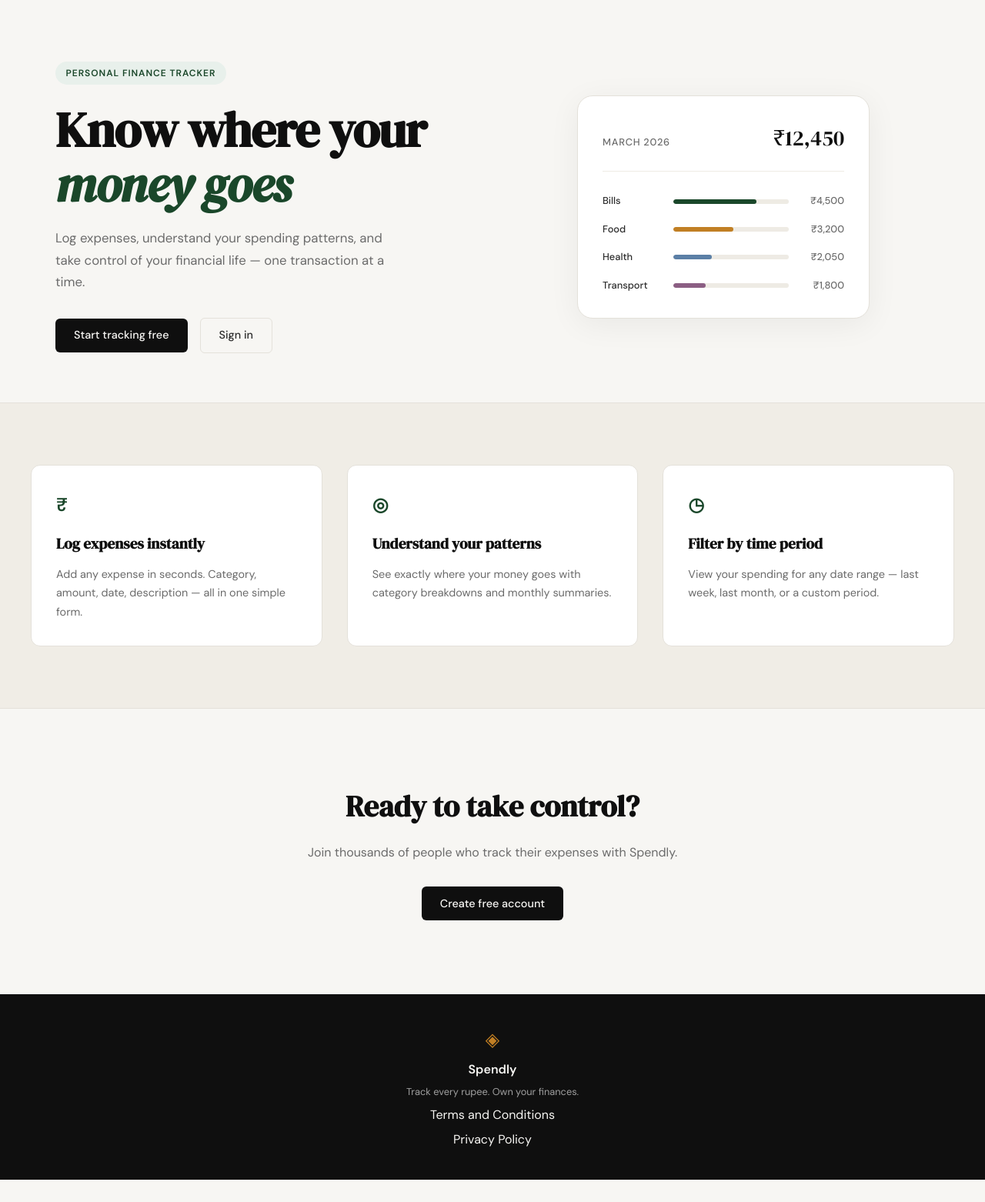
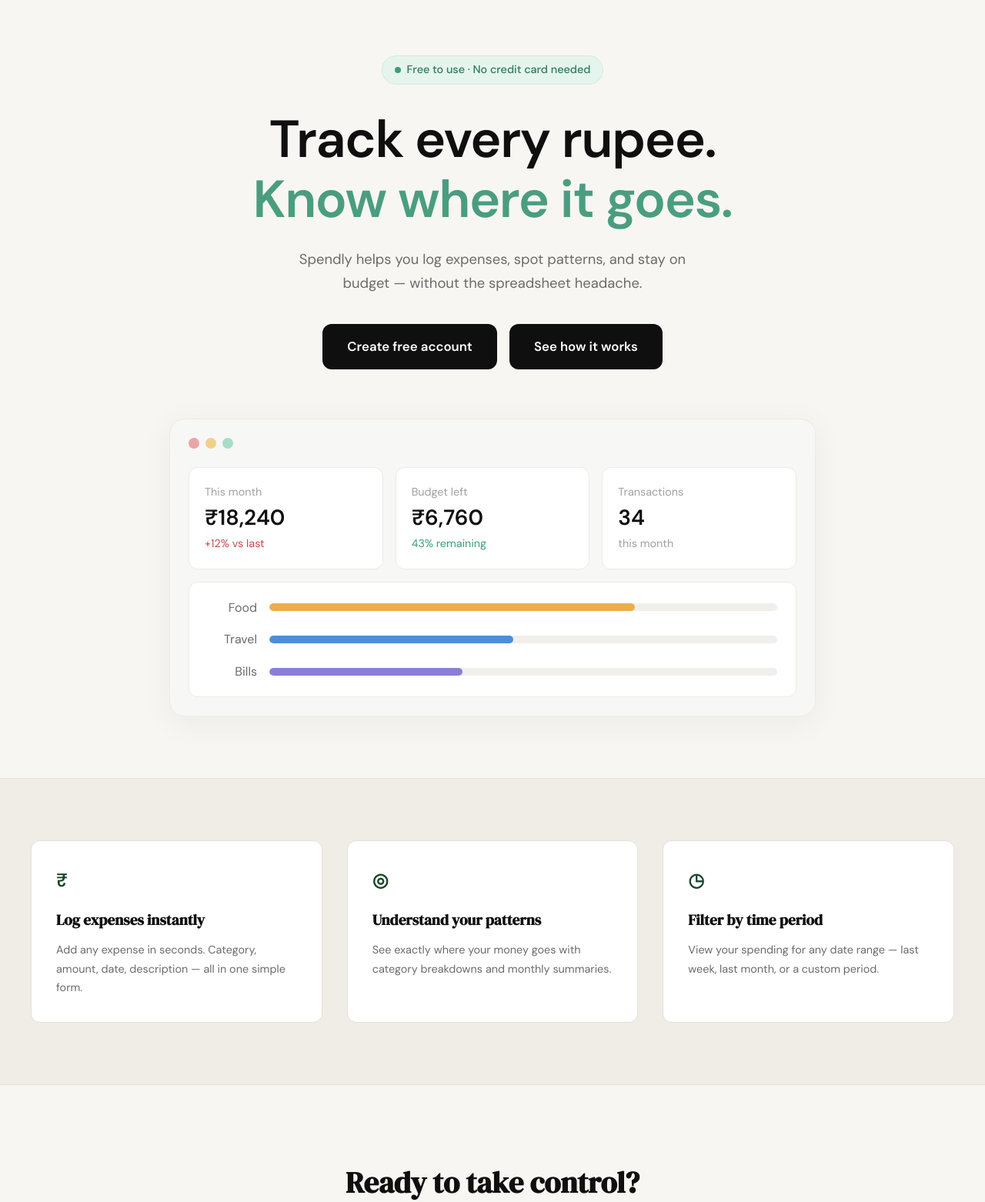
Before and after one commit to Saiemkhan8540/spendly, a Flask app: page / in a window 1280 px wide. Shown: the part 61-1623 px from the top of the page at 77% size. Before the commit the page ends 1594 px from the top, so only its background shows below. Run offline with Flask 3, Linux system fonts and the light colour scheme.

Commit message:
landing: redesign hero section to match mockup

```diff
--- a/static/css/style.css
+++ b/static/css/style.css
@@ -124,136 +124,193 @@ a { color: inherit; text-decoration: none; }
 /* ------------------------------------------------------------------ */
 
 .hero {
-    padding: 5rem 2rem 4rem;
-    display: grid;
-    grid-template-columns: 1fr 1fr;
-    gap: 4rem;
-    align-items: center;
+    padding: 4.5rem 2rem 5rem;
     max-width: var(--max-width);
+    margin: 0 auto;
+    text-align: center;
+}
+
+.hero-inner {
+    max-width: 760px;
     margin: 0 auto;
 }
 
 .hero-badge {
-    display: inline-block;
-    background: var(--accent-light);
-    color: var(--accent);
-    font-size: 0.75rem;
+    display: inline-flex;
+    align-items: center;
+    gap: 0.5rem;
+    background: #e6f4ee;
+    color: #2f7a60;
+    border: 1px solid #d3ebe0;
+    font-size: 0.9rem;
+    font-weight: 500;
+    padding: 0.4rem 1rem;
+    border-radius: 999px;
+    margin-bottom: 2rem;
+}
+
+.hero-badge-dot {
+    width: 8px;
+    height: 8px;
+    border-radius: 50%;
+    background: #3f9d7a;
+}
+
+.hero-title {
+    font-family: var(--font-body);
     font-weight: 600;
-    letter-spacing: 0.08em;
-    text-transform: uppercase;
-    padding: 0.35rem 0.85rem;
-    border-radius: 999px;
+    font-size: clamp(2.5rem, 6vw, 4.25rem);
+    line-height: 1.15;
+    letter-spacing: -0.02em;
+    color: var(--ink);
     margin-bottom: 1.5rem;
 }
 
-.hero-title {
-    font-family: var(--font-display);
-    font-size: clamp(2.5rem, 5vw, 4rem);
-    line-height: 1.1;
-    letter-spacing: -0.02em;
-    color: var(--ink);
-    margin-bottom: 1.25rem;
-}
-
 .hero-title em {
-    font-style: italic;
-    color: var(--accent);
+    font-style: normal;
+    color: #4a9d80;
 }
 
 .hero-subtitle {
-    font-size: 1.05rem;
+    font-size: 1.15rem;
     color: var(--ink-muted);
     line-height: 1.7;
-    max-width: 460px;
-    margin-bottom: 2rem;
+    max-width: 560px;
+    margin: 0 auto 2.25rem;
 }
 
 .hero-actions {
     display: flex;
     gap: 1rem;
+    justify-content: center;
     align-items: center;
+    flex-wrap: wrap;
 }
 
+.hero-btn {
+    display: inline-block;
+    background: var(--ink);
+    color: #fff;
+    padding: 1rem 2rem;
+    border-radius: var(--radius-md);
+    font-size: 1.05rem;
+    font-weight: 600;
+    transition: background 0.2s;
+}
+
+.hero-btn:hover { background: var(--accent); }
+
 /* ------------------------------------------------------------------ */
-/* Mock card (hero visual)                                             */
+/* Dashboard preview (hero visual)                                     */
 /* ------------------------------------------------------------------ */
 
 .hero-visual {
+    margin-top: 4rem;
     display: flex;
     justify-content: center;
 }
 
-.mock-card {
-    background: var(--paper-card);
-    border: 1px solid var(--border);
+.mock-window {
+    width: 100%;
+    max-width: 840px;
+    background: #f7f7f5;
+    border: 1px solid var(--border-soft);
     border-radius: var(--radius-lg);
-    padding: 2rem;
-    width: 100%;
-    max-width: 380px;
-    box-shadow: 0 8px 40px rgba(0,0,0,0.06);
+    padding: 1.5rem;
+    text-align: left;
+    box-shadow: 0 8px 40px rgba(0,0,0,0.05);
 }
 
-.mock-card-header {
+.mock-dots {
     display: flex;
-    justify-content: space-between;
-    align-items: baseline;
-    margin-bottom: 1.75rem;
-    padding-bottom: 1.25rem;
-    border-bottom: 1px solid var(--border-soft);
+    gap: 0.5rem;
+    margin-bottom: 1.5rem;
 }
 
-.mock-label {
-    font-size: 0.8rem;
-    font-weight: 500;
-    color: var(--ink-muted);
-    text-transform: uppercase;
-    letter-spacing: 0.06em;
+.mock-dot { width: 14px; height: 14px; border-radius: 50%; }
+.mock-dot-red { background: #eaa5a8; }
+.mock-dot-yellow { background: #f1d08a; }
+.mock-dot-green { background: #a8dccb; }
+
+.mock-stats {
+    display: grid;
+    grid-template-columns: repeat(3, 1fr);
+    gap: 1rem;
+    margin-bottom: 1rem;
 }
 
-.mock-total {
-    font-family: var(--font-display);
-    font-size: 1.75rem;
-    color: var(--ink);
+.mock-stat {
+    display: flex;
+    flex-direction: column;
+    gap: 0.35rem;
+    background: var(--paper-card);
+    border: 1px solid var(--border-soft);
+    border-radius: var(--radius-md);
+    padding: 1.25rem;
 }
 
-.mock-bars { display: flex; flex-direction: column; gap: 1rem; }
+.mock-stat-label {
+    font-size: 0.9rem;
+    color: var(--ink-faint);
+}
+
+.mock-stat-value {
+    font-size: 1.75rem;
+    font-weight: 600;
+    color: var(--ink);
+    line-height: 1.2;
+}
+
+.mock-stat-note {
+    font-size: 0.9rem;
+    color: var(--ink-faint);
+}
+
+.mock-note-red { color: #c9494f; }
+.mock-note-green { color: #3f9d7a; }
+
+.mock-bars {
+    display: flex;
+    flex-direction: column;
+    gap: 1rem;
+    background: var(--paper-card);
+    border: 1px solid var(--border-soft);
+    border-radius: var(--radius-md);
+    padding: 1.25rem 1.5rem;
+}
 
 .mock-bar-row {
     display: grid;
-    grid-template-columns: 80px 1fr 60px;
+    grid-template-columns: 64px 1fr;
     align-items: center;
-    gap: 0.75rem;
+    gap: 1rem;
 }
 
 .mock-cat {
-    font-size: 0.8rem;
-    font-weight: 500;
-    color: var(--ink-soft);
+    font-size: 1rem;
+    color: var(--ink-muted);
+    text-align: right;
 }
 
 .mock-bar-track {
-    height: 6px;
-    background: var(--border-soft);
+    height: 10px;
+    background: #f0efea;
     border-radius: 999px;
     overflow: hidden;
 }
 
 .mock-bar {
     height: 100%;
-    background: var(--accent);
     border-radius: 999px;
     transition: width 0.6s ease;
 }
 
-.mock-bar-2 { background: var(--accent-2); }
-.mock-bar-3 { background: #5b7fa6; }
-.mock-bar-4 { background: #8b5e83; }
+.mock-bar-food { background: #e8b04b; }
+.mock-bar-travel { background: #4a90d9; }
+.mock-bar-bills { background: #8a7fd6; }
 
-.mock-amt {
-    font-size: 0.8rem;
-    font-weight: 500;
-    color: var(--ink-muted);
-    text-align: right;
+@media (max-width: 640px) {
+    .mock-stats { grid-template-columns: 1fr; }
 }
 
 /* ------------------------------------------------------------------ */
@@ -565,15 +622,6 @@ a { color: inherit; text-decoration: none; }
 /* ------------------------------------------------------------------ */
 
 @media (max-width: 900px) {
-    .hero {
-        grid-template-columns: 1fr;
-        text-align: center;
-    }
-
-    .hero-subtitle { max-width: 100%; }
-    .hero-actions { justify-content: center; }
-    .hero-visual { display: none; }
-
     .features-inner { grid-template-columns: 1fr; }
 }
 
--- a/templates/landing.html
+++ b/templates/landing.html
@@ -6,55 +6,59 @@
 
 <section class="hero">
     <div class="hero-inner">
-        <div class="hero-badge">Personal Finance Tracker</div>
+        <div class="hero-badge">
+            <span class="hero-badge-dot"></span>
+            Free to use · No credit card needed
+        </div>
         <h1 class="hero-title">
-            Know where your<br>
-            <em>money goes</em>
+            Track every rupee.<br>
+            <em>Know where it goes.</em>
         </h1>
         <p class="hero-subtitle">
-            Log expenses, understand your spending patterns,
-            and take control of your financial life —
-            one transaction at a time.
+            Spendly helps you log expenses, spot patterns, and stay
+            on budget — without the spreadsheet headache.
         </p>
         <div class="hero-actions">
-            <a href="{{ url_for('register') }}" class="btn-primary">Start tracking free</a>
-            <a href="{{ url_for('login') }}" class="btn-ghost">Sign in</a>
+            <a href="{{ url_for('register') }}" class="hero-btn">Create free account</a>
+            <a href="#" class="hero-btn">See how it works</a>
         </div>
     </div>
     <div class="hero-visual">
-        <div class="mock-card">
-            <div class="mock-card-header">
-                <span class="mock-label">March 2026</span>
-                <span class="mock-total">₹12,450</span>
+        <div class="mock-window">
+            <div class="mock-dots">
+                <span class="mock-dot mock-dot-red"></span>
+                <span class="mock-dot mock-dot-yellow"></span>
+                <span class="mock-dot mock-dot-green"></span>
+            </div>
+            <div class="mock-stats">
+                <div class="mock-stat">
+                    <span class="mock-stat-label">This month</span>
+                    <span class="mock-stat-value">₹18,240</span>
+                    <span class="mock-stat-note mock-note-red">+12% vs last</span>
+                </div>
+                <div class="mock-stat">
+                    <span class="mock-stat-label">Budget left</span>
+                    <span class="mock-stat-value">₹6,760</span>
+                    <span class="mock-stat-note mock-note-green">43% remaining</span>
+                </div>
+                <div class="mock-stat">
+                    <span class="mock-stat-label">Transactions</span>
+                    <span class="mock-stat-value">34</span>
+                    <span class="mock-stat-note">this month</span>
+                </div>
             </div>
             <div class="mock-bars">
                 <div class="mock-bar-row">
-                    <span class="mock-cat">Bills</span>
-                    <div class="mock-bar-track">
-                        <div class="mock-bar" style="width: 72%"></div>
-                    </div>
-                    <span class="mock-amt">₹4,500</span>
+                    <span class="mock-cat">Food</span>
+                    <div class="mock-bar-track"><div class="mock-bar mock-bar-food" style="width: 72%"></div></div>
                 </div>
                 <div class="mock-bar-row">
-                    <span class="mock-cat">Food</span>
-                    <div class="mock-bar-track">
-                        <div class="mock-bar mock-bar-2" style="width: 52%"></div>
-                    </div>
-                    <span class="mock-amt">₹3,200</span>
+                    <span class="mock-cat">Travel</span>
+                    <div class="mock-bar-track"><div class="mock-bar mock-bar-travel" style="width: 48%"></div></div>
                 </div>
                 <div class="mock-bar-row">
-                    <span class="mock-cat">Health</span>
-                    <div class="mock-bar-track">
-                        <div class="mock-bar mock-bar-3" style="width: 33%"></div>
-                    </div>
-                    <span class="mock-amt">₹2,050</span>
-                </div>
-                <div class="mock-bar-row">
-                    <span class="mock-cat">Transport</span>
-                    <div class="mock-bar-track">
-                        <div class="mock-bar mock-bar-4" style="width: 28%"></div>
-                    </div>
-                    <span class="mock-amt">₹1,800</span>
+                    <span class="mock-cat">Bills</span>
+                    <div class="mock-bar-track"><div class="mock-bar mock-bar-bills" style="width: 38%"></div></div>
                 </div>
             </div>
         </div>
```
